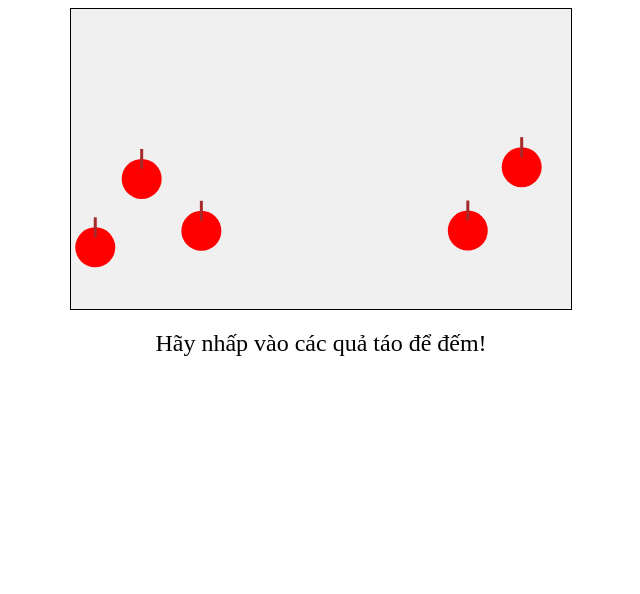
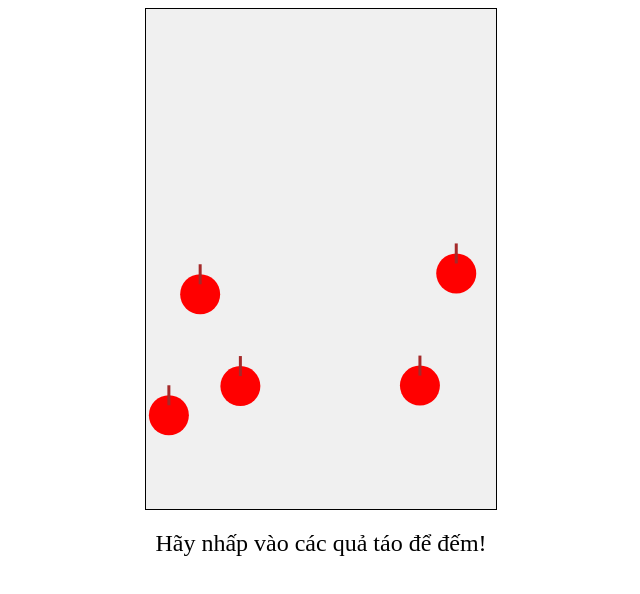
Before and after one commit to boyastro/demtao, a plain HTML site: page index.html in a window 1280 px wide. Shown: the whole page, without its empty margins (319-959 px from the left). Drawn offline with Linux system fonts and the light colour scheme.

Commit message:
Update index.html

```diff
--- a/index.html
+++ b/index.html
@@ -20,7 +20,7 @@
 </head>
 <body>
 
-<canvas id="gameCanvas" width="500" height="300"></canvas>
+<canvas id="gameCanvas" width="350" height="500"></canvas>
 <div id="message">Hãy nhấp vào các quả táo để đếm!</div>
 
 <script>
```
